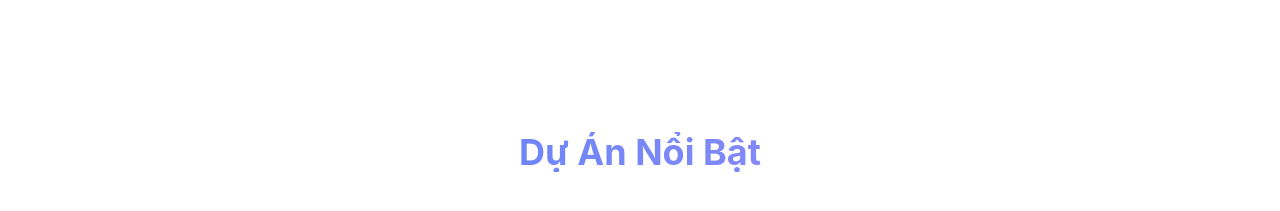
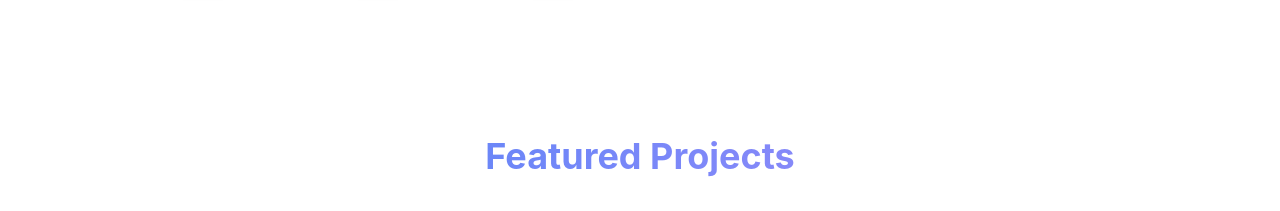
Before and after one commit to DuyPhatpeo/portfolio, a React (Vite) app: page / in a window 1280 px wide. Shown: the part 2280-2491 px from the top of the page. Built offline with nearby package versions, Linux system fonts and the light colour scheme; grey boxes are pictures that could not be loaded.

Commit message:
update code

```diff
--- a/src/components/section/HeroSetion.tsx
+++ b/src/components/section/HeroSetion.tsx
@@ -40,7 +40,7 @@ export default function HeroSection({ scrollToSection }: HeroSectionProps) {
   return (
     <section
       id="home"
-      className="relative min-h-screen flex items-center justify-center pt-20 md:pt-24 scroll-mt-20 md:scroll-mt-24"
+      className="relative min-h-screen flex items-center justify-center md:pt-24 scroll-mt-20 md:scroll-mt-24"
     >
       <div className="max-w-7xl mx-auto px-4 sm:px-6 lg:px-8 w-full grid grid-cols-1 md:grid-cols-2 gap-12 items-center">
         {/* Avatar - Mobile lên trên */}
@@ -60,10 +60,7 @@ export default function HeroSection({ scrollToSection }: HeroSectionProps) {
           <div className="text-black dark:text-white font-bold text-lg md:text-xl lg:text-2xl">
             I am
           </div>
-          <h1
-            className="text-4xl sm:text-5xl md:text-6xl lg:text-7xl font-extrabold leading-snug
-                         bg-clip-text text-transparent bg-gradient-to-r from-primary to-secondary"
-          >
+          <h1 className="text-4xl sm:text-5xl md:text-6xl lg:text-7xl font-extrabold leading-snug bg-clip-text text-transparent bg-gradient-to-r from-primary to-secondary">
             {name}
           </h1>
 
--- a/src/components/section/ProjectSecion.tsx
+++ b/src/components/section/ProjectSecion.tsx
@@ -41,8 +41,8 @@ export default function ProjectsSection() {
   return (
     <section id="projects" className="py-20">
       <div className="max-w-7xl mx-auto px-6">
-        <h2 className="text-4xl font-bold mb-10 text-center bg-clip-text text-transparent bg-gradient-to-r from-primary to-secondary">
-          Dự Án Nổi Bật
+        <h2 className="text-4xl font-bold mb-10 text-center bg-clip-text text-transparent leading-snug bg-gradient-to-r from-primary to-secondary">
+          Featured Projects
         </h2>
 
         {/* Grid chỉ hiển thị hình + tên */}
```
